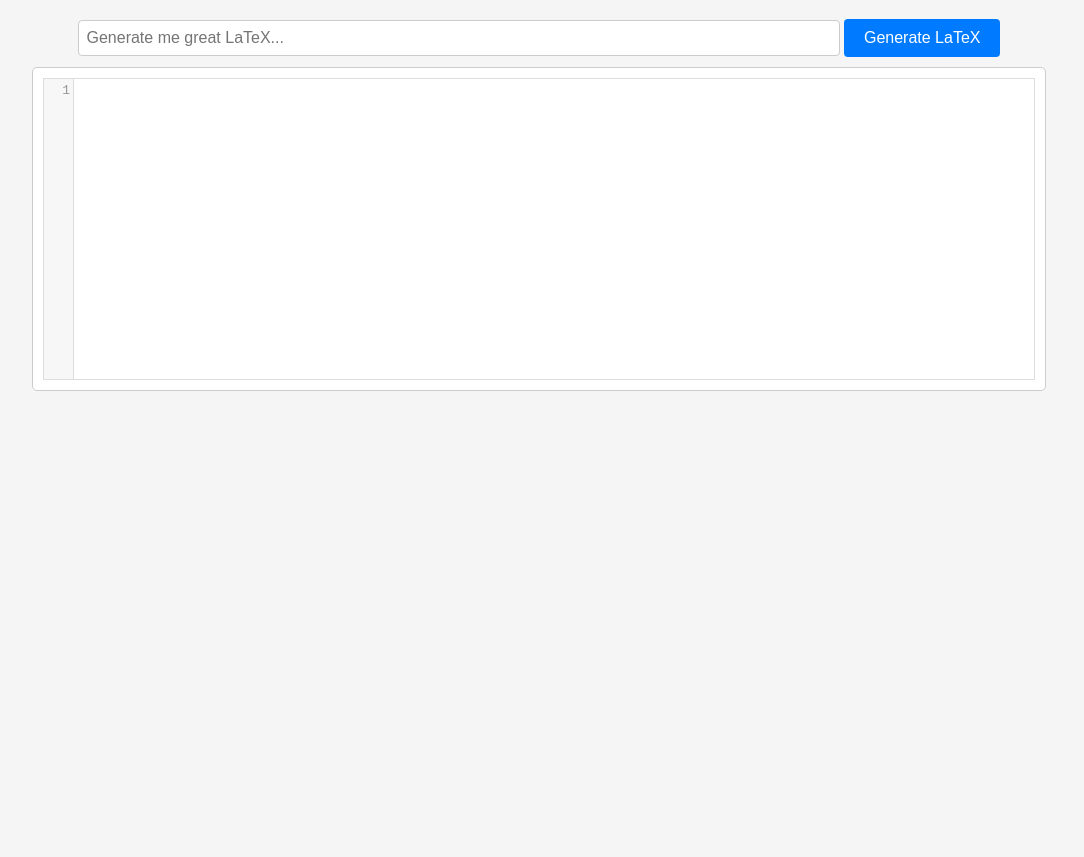
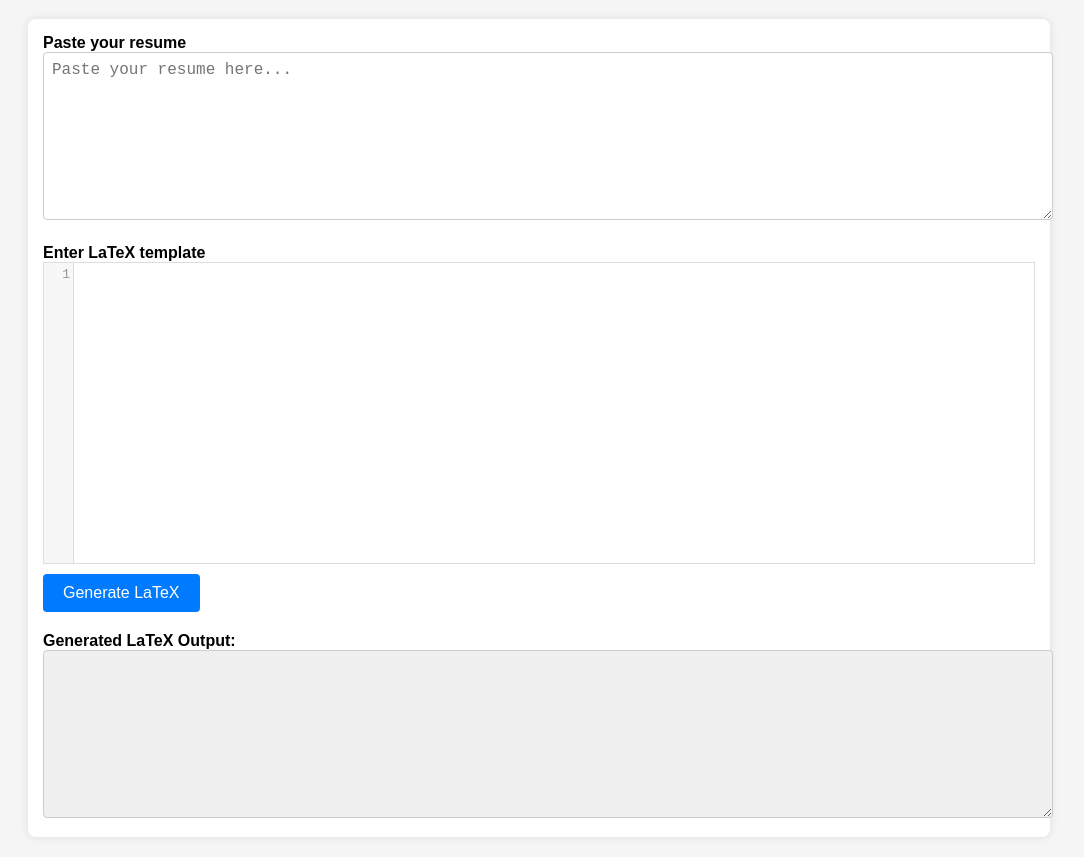
Before and after one commit to VadimVanak/E115_LaTeXResumeAI, a plain HTML site: page static/ai.html in a window 1280 px wide. Shown: the part 61-918 px from the top of the page, without its empty margins (101-1185 px from the left). Before the commit the page ends 800 px from the top, so only its background shows below. Drawn offline with nearby package versions, Linux system fonts and the light colour scheme.

Commit message:
Update ai.html

```diff
--- a/static/ai.html
+++ b/static/ai.html
@@ -21,15 +21,23 @@
         h1 {
             color: #333;
         }
-        #input-container {
-            margin-bottom: 10px;
+        .container {
+            width: 80%;
+            margin: auto;
+            text-align: left;
+            background: #fff;
+            padding: 15px;
+            border-radius: 8px;
+            box-shadow: 0 0 10px rgba(0, 0, 0, 0.1);
         }
-        input[type="text"] {
-            width: 60%;
+        textarea {
+            width: 100%;
+            height: 150px;
             padding: 8px;
             font-size: 16px;
             border: 1px solid #ccc;
             border-radius: 4px;
+            resize: vertical;
         }
         button {
             padding: 10px 20px;
@@ -39,23 +47,22 @@
             border: none;
             border-radius: 4px;
             cursor: pointer;
+            margin-top: 10px;
         }
         button:hover {
             background-color: #0056b3;
         }
-        #editor-container {
-            width: 80%;
-            margin: auto;
-            border: 1px solid #ccc;
-            border-radius: 5px;
-            padding: 10px;
-            background: #fff;
-	    text-align: left;
+        .output-container {
+            margin-top: 20px;
+        }
+        .output-container textarea {
+            background: #f0f0f0;
+            color: #333;
         }
         .CodeMirror {
             height: 300px;
             border: 1px solid #ddd;
-	    text-align: left;
+            text-align: left;
         }
     </style>
 </head>
@@ -63,15 +70,25 @@
 
     <h1>LaTeX AI Generator</h1>
 
-    <!-- Input Text Box -->
-    <div id="input-container">
-        <input type="text" id="user-input" placeholder="Generate me great LaTeX...">
+    <div class="container">
+        <!-- Resume Input -->
+        <label for="user-input"><strong>Paste your resume</strong></label>
+        <textarea id="user-input" placeholder="Paste your resume here..."></textarea>
+
+        <!-- Editable LaTeX Template -->
+        <div class="output-container">
+            <label for="latex-editor"><strong>Enter LaTeX template</strong></label>
+            <textarea id="latex-editor"></textarea>
+        </div>
+
+        <!-- Generate LaTeX Button (Moved Below Template) -->
         <button onclick="submitText()">Generate LaTeX</button>
-    </div>
 
-    <!-- LaTeX Code Editor -->
-    <div id="editor-container">
-        <textarea id="latex-editor"></textarea>
+        <!-- Read-Only LaTeX Output -->
+        <div class="output-container">
+            <label for="latex-output"><strong>Generated LaTeX Output:</strong></label>
+            <textarea id="latex-output" readonly></textarea>
+        </div>
     </div>
 
     <script>
@@ -94,19 +111,20 @@
         // Handle form submission
         function submitText() {
             var userInput = document.getElementById("user-input").value;
+            var latexCode = editor.getValue(); // Editable LaTeX input
 
             if (!userInput.trim()) {
-                alert("Please enter some text.");
+                alert("Please paste your resume.");
                 return;
             }
 
             // Send user input to the API
-            fetch("./ai/", {
+            fetch("./ai/build", {
                 method: "POST",
                 headers: {
                     "Content-Type": "application/json"
                 },
-                body: JSON.stringify({ input: userInput }) // Sending user input as JSON
+                body: JSON.stringify({ input_text: userInput, latex_code: latexCode })
             })
             .then(response => {
                 if (!response.ok) {
@@ -115,8 +133,8 @@
                 return response.text(); // Expecting LaTeX response as text
             })
             .then(data => {
-                initEditor(data);
-                console.log("Received LaTeX Code:", data);
+                document.getElementById("latex-output").value = data; // Set output to read-only field
+                console.log("Received LaTeX Output:", data);
             })
             .catch(error => {
                 console.error("Error:", error);
```
